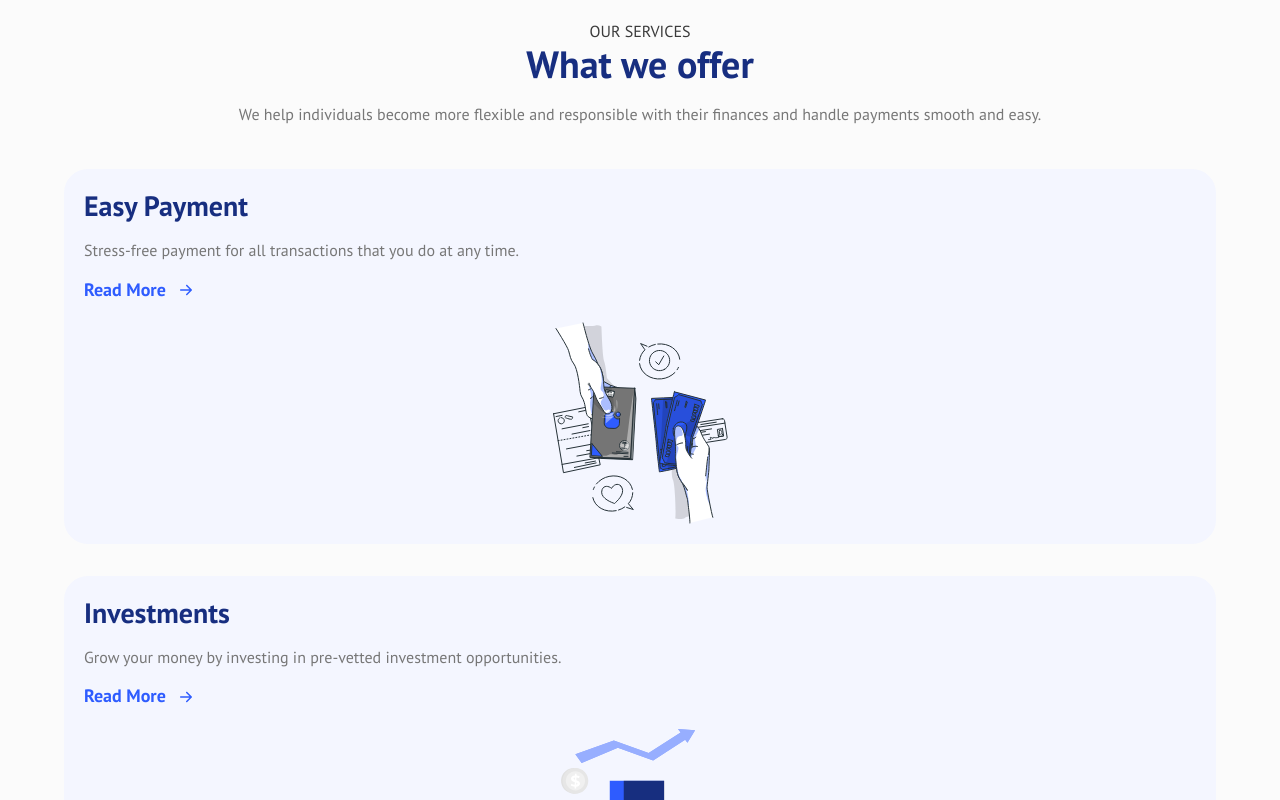
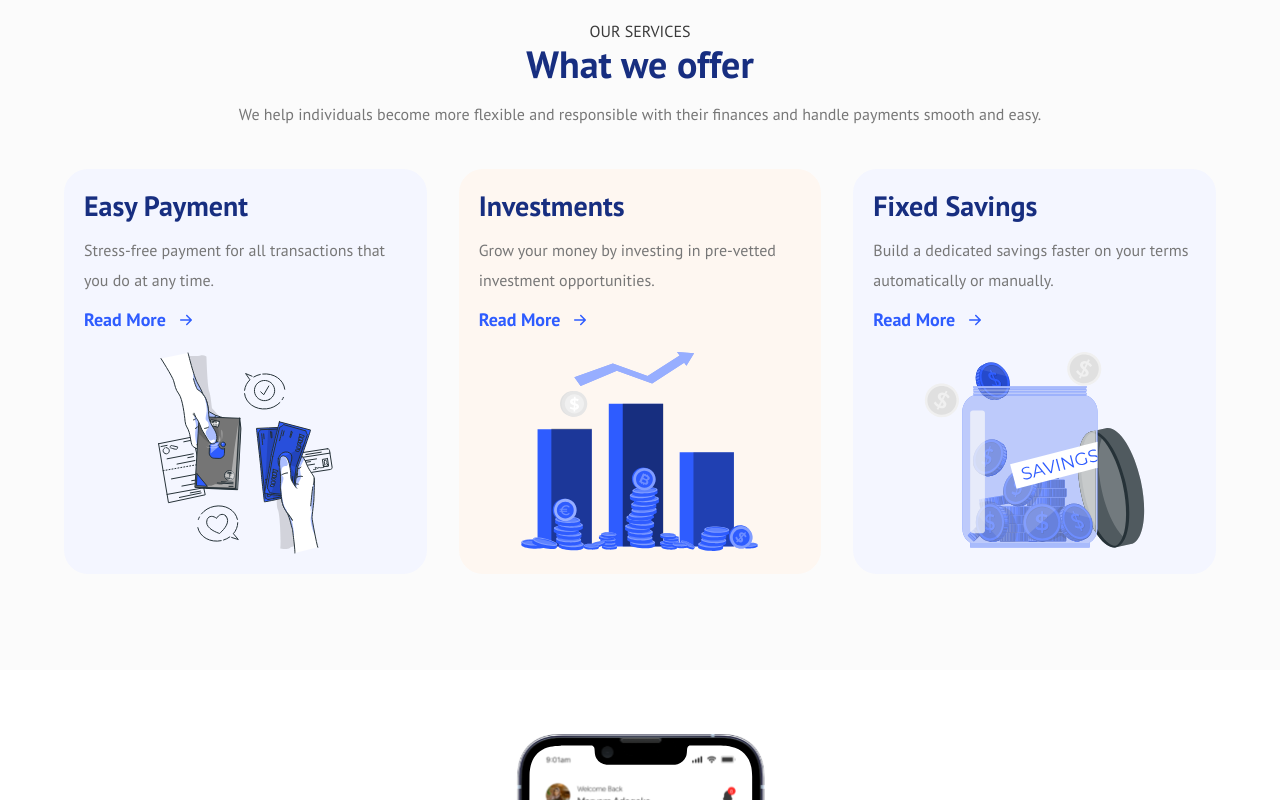
Before and after one commit to ajormoses/Fintekk, a Vue app: page / in a window 1280 px wide. Shown: the part 1300-2100 px from the top of the page. Built offline with nearby package versions, Linux system fonts and the light colour scheme.

Commit message:
Update: ArticleThree/Service Component updated

```diff
--- a/src/components/ArticleThree.vue
+++ b/src/components/ArticleThree.vue
@@ -15,21 +15,24 @@ import Service from "../components/Reusuable/Service.vue";
           finances and handle payments smooth and easy.
         </p>
       </div>
-      <div class="pt-10">
+      <div class="pt-10 lg:grid lg:grid-cols-3 lg:gap-8">
         <Service
           h="Easy Payment"
           p="Stress-free payment for all transactions that you do at any time."
           url="service1.svg"
+          bg="bg-[#F4F6FF]"
         />
         <Service
           h="Investments"
           p="Grow your money by investing in pre-vetted investment opportunities."
           url="service2.svg"
+          bg="bg-[#FEF7F1]"
         />
         <Service
           h="Fixed Savings"
           p="Build a dedicated savings faster on your terms automatically or manually."
           url="service3.svg"
+          bg="bg-[#F4F6FF]"
         />
       </div>
     </div>
--- a/src/components/Reusuable/Service.vue
+++ b/src/components/Reusuable/Service.vue
@@ -1,9 +1,9 @@
 <script lang="ts" setup>
-const props = defineProps(["h", "p", "url"]);
+const props = defineProps(["h", "p", "url", "bg"]);
 </script>
 
 <template>
-  <div class="bg-[#F4F6FF] mb-8 rounded-[1.5rem] p-5">
+  <div class="mb-8 rounded-[1.5rem] p-5" :class="bg">
     <h1 class="text-[28px] leading-[34px] text-[#172E80] font-bold">
       <!-- Easy Payment -->
       {{ h }}
```
